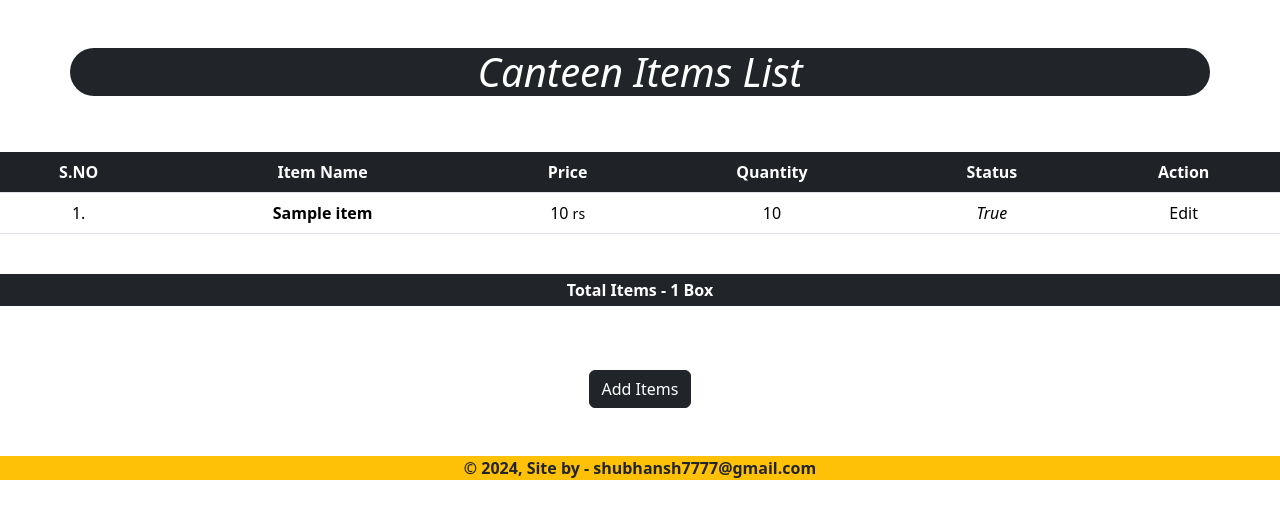
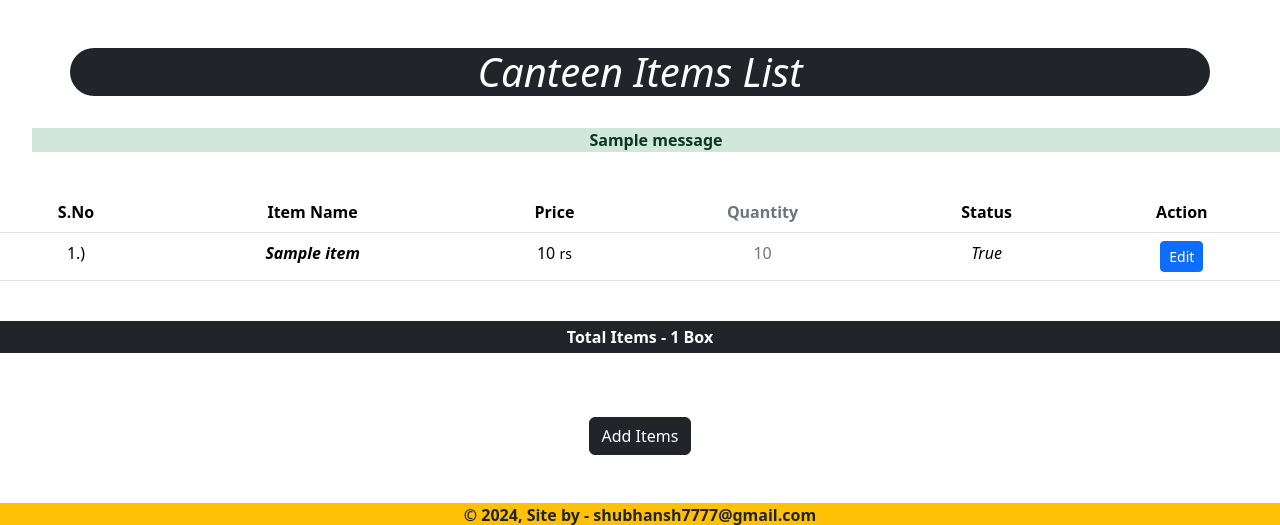
Before and after one commit to Shubhansh-Simple/star-enterprises, a Django app: page /items/ in a window 1280 px wide. Shown: the part 52-577 px from the top of the page. Run offline with Django 4.2, Linux system fonts and the light colour scheme; tables that the repository leaves empty hold one stand-in row (values such as "Sample post"); one stand-in notice (Sample message) is shown.

Commit message:
Items - Createview completed with all required validations

```diff
--- a/items/models.py
+++ b/items/models.py
@@ -4,20 +4,21 @@
 from django.db              import models
 from django.urls            import reverse
 from django.utils           import timezone
-from django.core.validators import MinValueValidator
+from django.core.validators import MinLengthValidator, MinValueValidator
 
 
 class Items(models.Model):
     '''Canteen Item Model'''
 
     name       = models.CharField('Item Name',
-                                  max_length=70,
+                                  max_length=50,
                                   default='',
+                                  validators=[MinLengthValidator(5)],
                                   help_text='Enter your item\'s name')
 
     price      = models.PositiveSmallIntegerField('Item Price',
                                                   validators=[MinValueValidator(5)],
-                                                  help_text='Enter your item\'s price (help in sorting the item sequentially)')
+                                                  help_text='Enter your item\'s price')
 
     quantity   = models.PositiveSmallIntegerField('Total quantity of Item',
                                                   default=0,
@@ -27,11 +28,13 @@ class Items(models.Model):
                                      default=True,
                                      help_text='Click to change item\'s availability')
 
-    created_at = models.DateTimeField(editable=False,
+    created_at = models.DateTimeField('Created Time Of Item',
+                                      editable=False,
                                       help_text='It will take todays date on it\'s itself')
 
     # update only on changed in total quantity
-    updated_at = models.DateTimeField(editable=False,
+    updated_at = models.DateTimeField('Last Change In Quantity',
+                                      editable=False,
                                       help_text='It will take todays date on it\'s itself')
 
     class Meta:
@@ -65,7 +68,7 @@ class Items(models.Model):
             self.created_at, self.updated_at = current_time, current_time
 
         # Ensuring Proper Item Name
-        self.name = self.name.strip().title()
+        self.name = self.name.title()
 
         super().save(*args, **kwargs)
 
--- a/items/templates/item-create.html
+++ b/items/templates/item-create.html
@@ -32,7 +32,7 @@
       <!-- FORM SUBMIT BUTTON -->
       <br>
       <br>
-      <button type="submit" class="btn btn-success btn-md">
+      <button type="submit" class="btn btn-dark text-success btn-md">
         <b>Add To Canteen Items</b>
       </button>
       <br>
--- a/items/templates/item-list.html
+++ b/items/templates/item-list.html
@@ -19,35 +19,49 @@
     {% include 'utils/table-heading.html' %}
   {% endwith %}
 
+  <!----------SUCCESS MESSAGE ( ON FORM SUBMISSION )------------>
+  {% if messages %}
+    <ul class="messages text-center">
+      {% for message in messages %}
+        {% if message.tags %}
+          <li class="list-group-item list-group-item-{{message.tags}}"><b>{{message}}</b></li>
+        {% else %}
+          <li class="list-group-item list-group-item-primary"><b>{{message}}</b></li>
+        {% endif %}
+      {% endfor %}
+    </ul>
+  {% endif %}
+
   <!--CANTEEN ITEMS EXIST-->
   {% if item_list %}
     <br>
     <div class="table-responsive">
 
-      <table class="table table-striped">
+      <table class="table">
 
         <!-- TABLE COLUMN HEADING -->
         <tr>
-          <th class="text-center bg-dark text-white">S.NO</th>
-          <th class="text-center bg-dark text-white">Item Name</th>
-          <th class="text-center bg-dark text-white">Price</th>
-          <th class="text-center bg-dark text-white">Quantity</th>
-          <th class="text-center bg-dark text-white">Status</th>
-          <th class="text-center bg-dark text-white">Action</th>
+          <th class="text-center">S.No</th>
+          <th class="text-center">Item Name</th>
+          <th class="text-center">Price</th>
+          <th class="text-center text-secondary">Quantity</th>
+          <th class="text-center">Status</th>
+          <th class="text-center">Action</th>
         </tr>
 
         <!-- SHOW ALL ITEMS IN CURRENT STOCK LIST-->
         {% for item in item_list %}
           <tr>
-            <td class="text-center">{{forloop.counter}}.</td>
-            <td class="text-center {% if not item.is_active %} text-danger {% endif %}">
-              <b>{{item.name}}</b>
+            <td class="text-center">{{forloop.counter}}.)</td>
+            <td class="text-center {% if not item.is_active %} text-secondary {% endif %}">
+              <b><i>{{item.name}}</i></b>
             </td>
             <td class="text-center">{{item.price}} <small>rs</small></td>
-            <td class="text-center">{{item.quantity}}</td>
+            <td class="text-center text-secondary">{{item.quantity}}</td>
             <td class="text-center"><i>{{item.is_active}}</i></td>
-            <td class="text-center">Edit</td>
-
+            <td class="text-center">
+              <a href="{% url 'item_update' %}#focus" class="btn btn-sm btn-primary"> Edit </a>
+            </td>
           </tr>
         {% endfor %}
 
--- a/items/templates/utils/canteen-item-form.html
+++ b/items/templates/utils/canteen-item-form.html
@@ -7,10 +7,15 @@
   -->
 
 <!----------FORM FIELDS------------>
+
+<!--Please correct the error/s below template-->
+{% include 'utils/form-error-msg.html' %}
+
 <main class="form-signin">
 
   <!---------- ITEM NAME INPUT (1/3)------------>
   <div class="form-floating">
+
 
     <!-- NAME INPUT -->
     <input type="text"
--- a/items/views.py
+++ b/items/views.py
@@ -1,12 +1,15 @@
 # items/views.py
 
 # django
-from django.views.generic import ListView, CreateView, UpdateView
+from django.urls          import reverse
+from django.contrib       import messages
 from django.db.models     import Sum
-from django.urls          import reverse
+from django.views.generic import DeleteView, ListView, CreateView, UpdateView
 
 # local
-from .models import Items
+from .models               import Items
+from utils.custom_messages import generate_msg
+
 
 # URL - HOMEPAGE OF APPLICATION
 class CurrentStockListView(ListView):
@@ -70,11 +73,20 @@ class ItemsCreateView(CreateView):
     def form_invalid(self, form):
         print('FORM INVALID')
         print(f'{form.errors}')
+        print(f'CLEANED DATA - {form.cleaned_data}')
+        return super().form_invalid(form)
 
 
     def form_valid(self, form):
+        '''Adding success message of form data is valid'''
+
         print('FORM VALID')
         print(f'form data - {form.cleaned_data}')
+
+        # Success message
+        msg = generate_msg( 0, form.cleaned_data['name'], 'added' )
+        messages.info(self.request, msg, extra_tags='success')
+
         return super().form_valid(form)
 
 
@@ -82,3 +94,8 @@ class ItemsCreateView(CreateView):
 class ItemsUpdateView(UpdateView):
     '''Update canteen items name, price & availability'''
     pass
+
+
+class ItemsDeleteView(DeleteView):
+    '''Delete canteen items if not used in any table (models.PROTECT)'''
+    pass
--- a/utils/custom_messages.py
+++ b/utils/custom_messages.py
@@ -7,4 +7,6 @@ Write custom messages generator method for application
 def generate_msg(quantity, item_name, msg):
     '''Generate the text messages for form submission'''
 
-    return f'{quantity} {item_name}, {msg} successfully!'
+    if quantity:
+        return f'{quantity} {item_name}, {msg} successfully!'
+    return f'{item_name}, {msg} successfully!'
```
Also changed, not shown: templates/utils/form-error-msg.html (added, +18 -0 lines).
